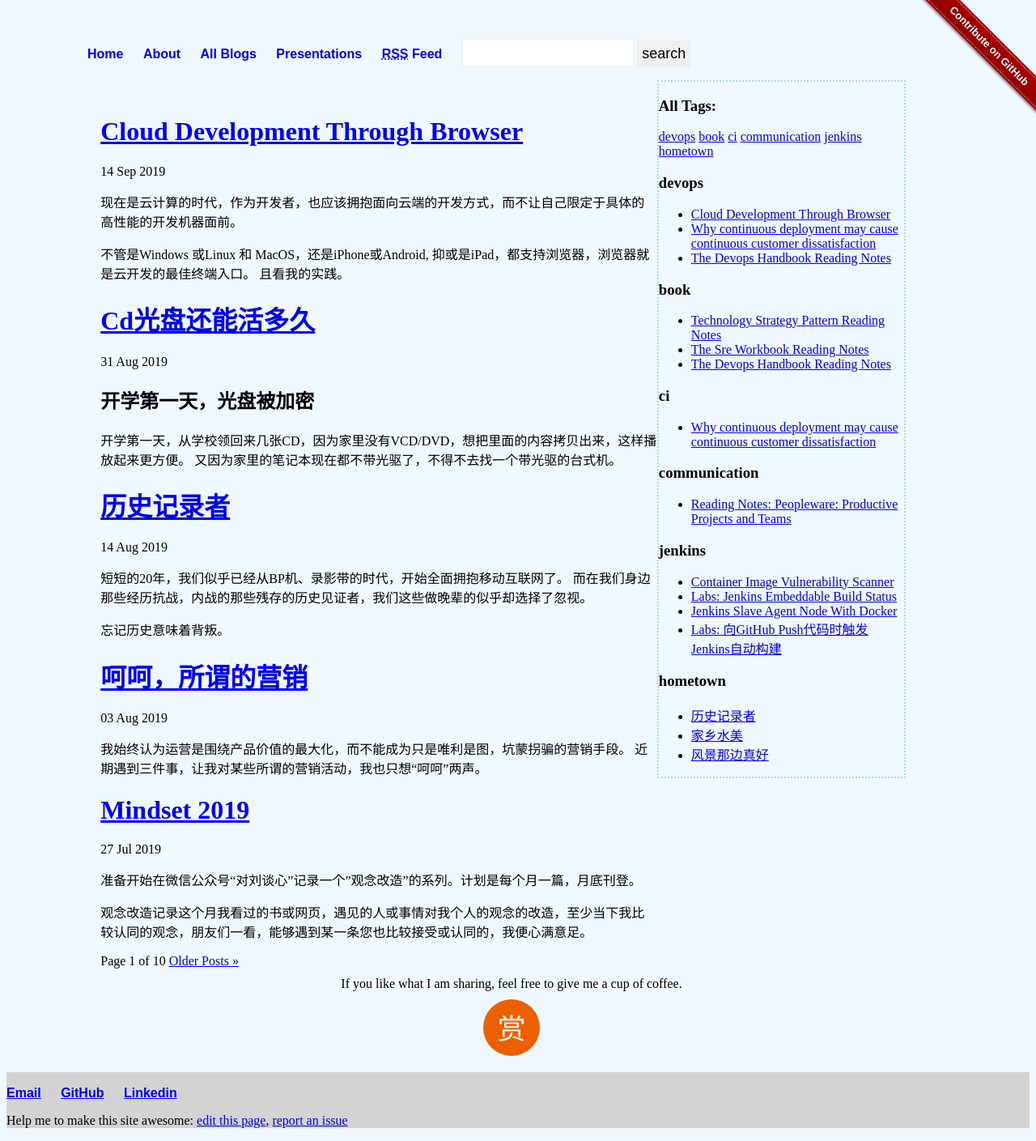
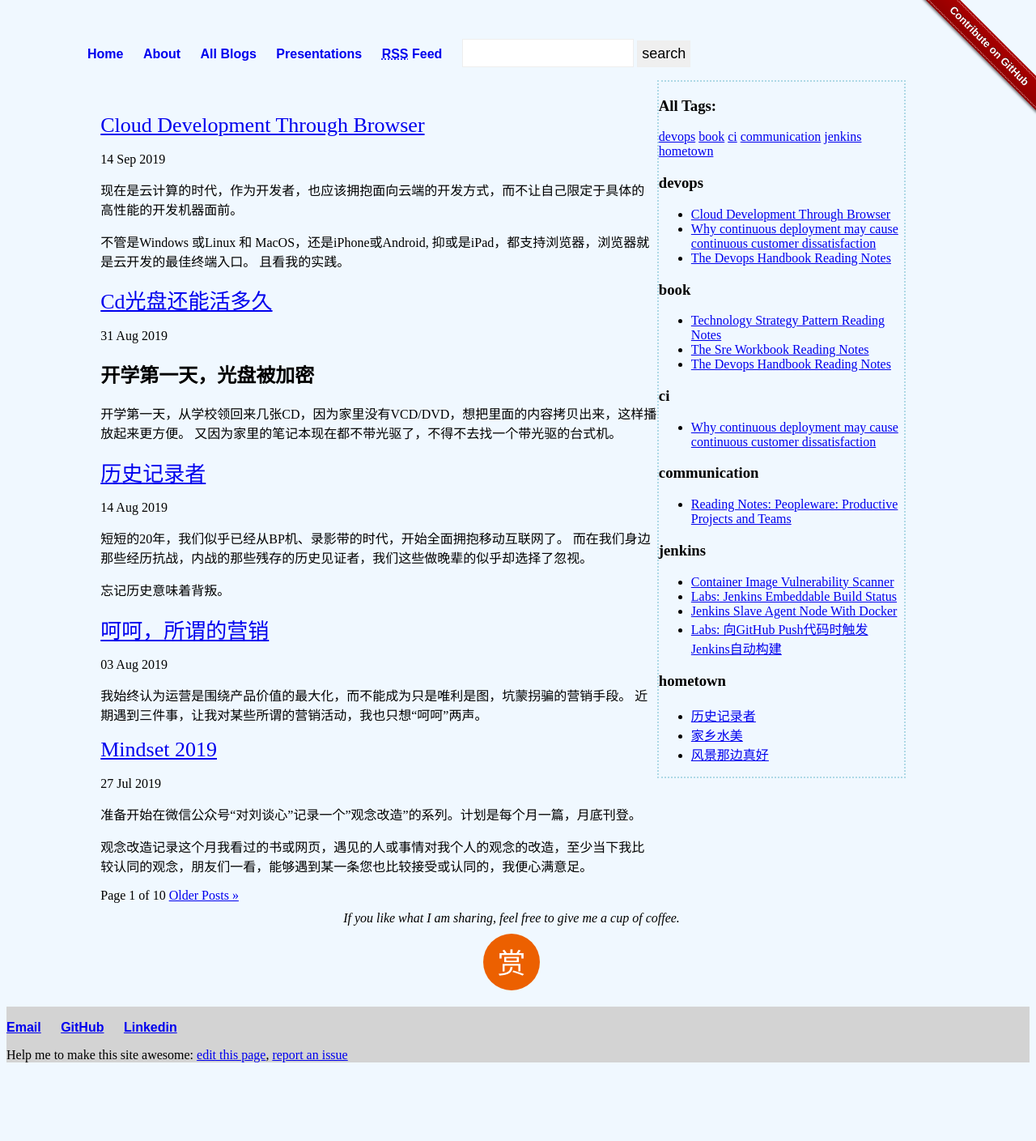
Before and after one commit to liuning0820/liuning0820.github.io, a Jekyll site: the page built from index.html, in a window 1280 px wide. Shown: the whole page at 81% size. Built offline with Jekyll 4.4.1, drawn with Linux system fonts in a browser that asks for light colours; the list of posts is cut into pages by our own code; after the commit the page ends 1328 px from its top, so only the background shows below that.

Commit message:
update css style

```diff
--- a/_layouts/default.html
+++ b/_layouts/default.html
@@ -31,7 +31,7 @@
 </main>
 
 	<div class="wechat-donate">
-		<div>If you like what I am sharing, feel free to give me a cup of coffee.</div>
+		<div><em>If you like what I am sharing, feel free to give me a cup of coffee.</em></div>
 
 		<button id="rewardButton" , disable="enable" ,
 			onclick="var qr = document.getElementById('QR'); if (qr.style.display === 'none') {qr.style.display='block';} else {qr.style.display='none'}"
--- a/css/main.css
+++ b/css/main.css
@@ -6,6 +6,10 @@ html {
 header a { text-decoration: none; }
 header a:hover { text-decoration: underline; }
 
+h1 {
+	font-size: 26px;
+	font-weight: normal;
+  }
 
 
 body nav,body main {
```
